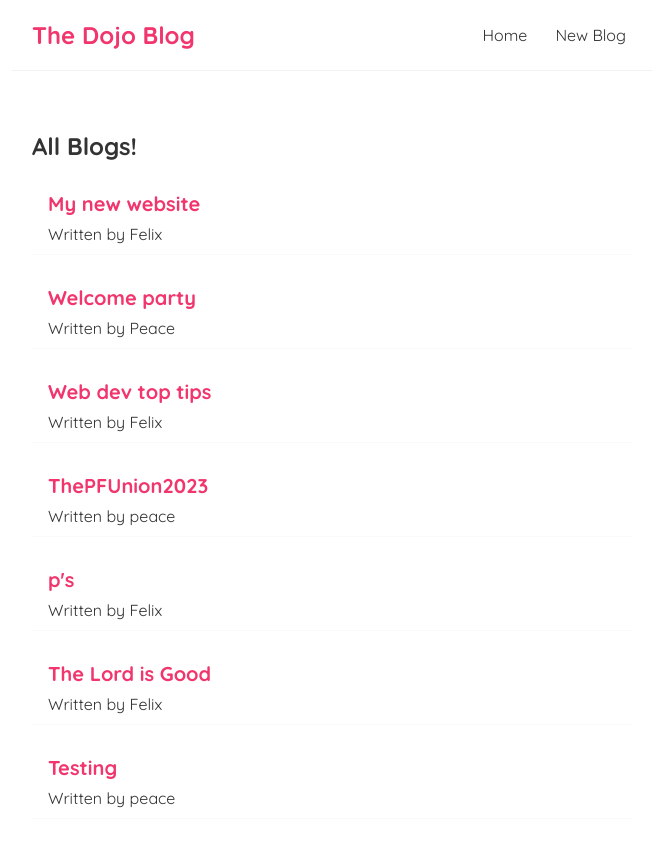
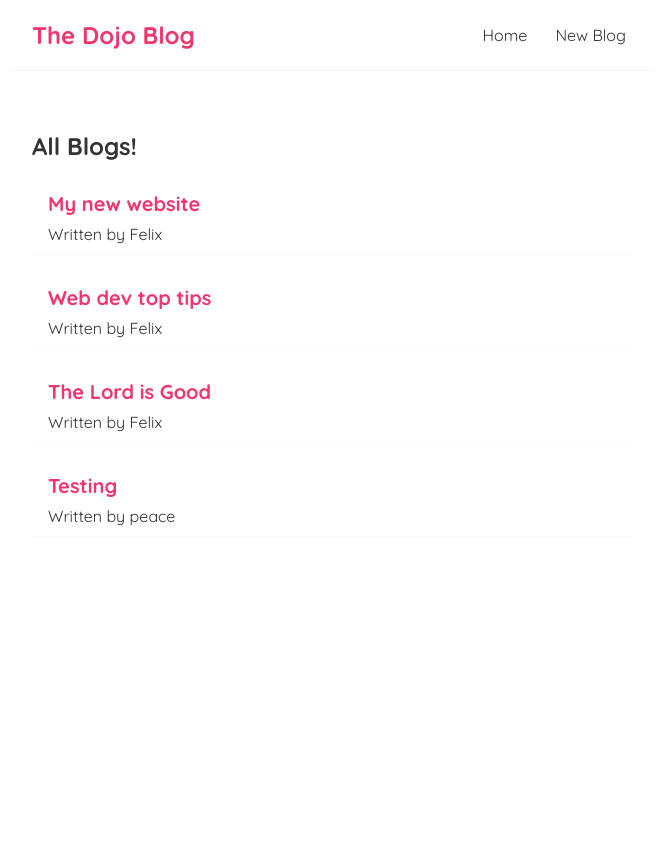
Before and after one commit to TheFelixAjibola/dojo-blog, a React (Create React App) app: page / in a window 1280 px wide. Shown: the top 846 px of the page, without its empty margins (308-964 px from the left). After the commit the page ends 800 px from the top, so only its background shows below. Built offline with nearby package versions, Linux system fonts and the light colour scheme; data requests are answered from the project's data file.

Commit message:
Implemented the DELETE method and redirect to Home

```diff
--- a/data/db.json
+++ b/data/db.json
@@ -7,28 +7,10 @@
       "id": 1
     },
     {
-      "title": "Welcome party",
-      "body": "lorem ipsum...",
-      "author": "Peace",
-      "id": 2
-    },
-    {
       "title": "Web dev top tips",
       "body": "lorem ipsum...",
       "author": "Felix",
       "id": 3
-    },
-    {
-      "title": "ThePFUnion2023",
-      "body": "Peace Weds Felix on the 11th of February, 2023.",
-      "author": "peace",
-      "id": 4
-    },
-    {
-      "title": "p's",
-      "body": "dsdsds",
-      "author": "Felix",
-      "id": 5
     },
     {
       "title": "The Lord is Good",
--- a/src/BlogDetails.js
+++ b/src/BlogDetails.js
@@ -1,13 +1,25 @@
-import { useParams } from "react-router-dom/cjs/react-router-dom.min";
+import {
+  useHistory,
+  useParams,
+} from "react-router-dom/cjs/react-router-dom.min";
 import useFetch from "./useFetch";
 
 const BlogDetails = () => {
   const { id } = useParams();
+  const history = useHistory();
   const {
     data: blog,
     isPending,
     error,
   } = useFetch(`http://localhost:8000/blogs/${id}`);
+
+  const handleClick = () => {
+    fetch(`http://localhost:8000/blogs/${blog.id}`, {
+      method: "DELETE",
+    }).then(() => {
+      history.push("/");
+    });
+  };
 
   return (
     <div className="blog-details">
@@ -18,6 +30,7 @@
           <h2>{blog.title}</h2>
           <p>Written by {blog.author}</p>
           <div>{blog.body}</div>
+          <button onClick={handleClick}>Delete</button>
         </article>
       )}
     </div>
--- a/src/index.css
+++ b/src/index.css
@@ -72,7 +72,7 @@
 }
 
 .blog-details button {
-  color: #f1456d;
+  background: #f1356d;
   color: #fff;
   border: 0;
   padding: 8px;
```
